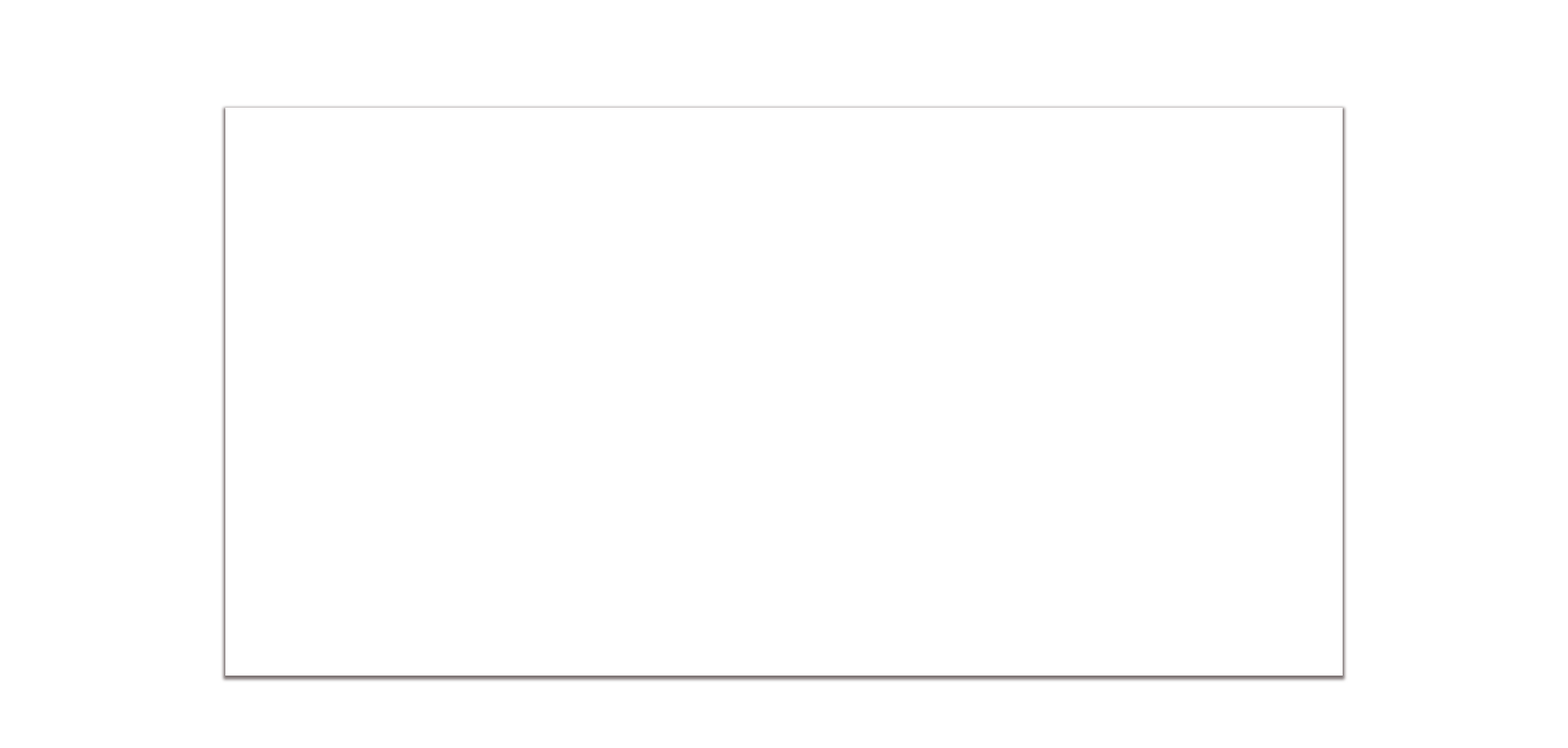
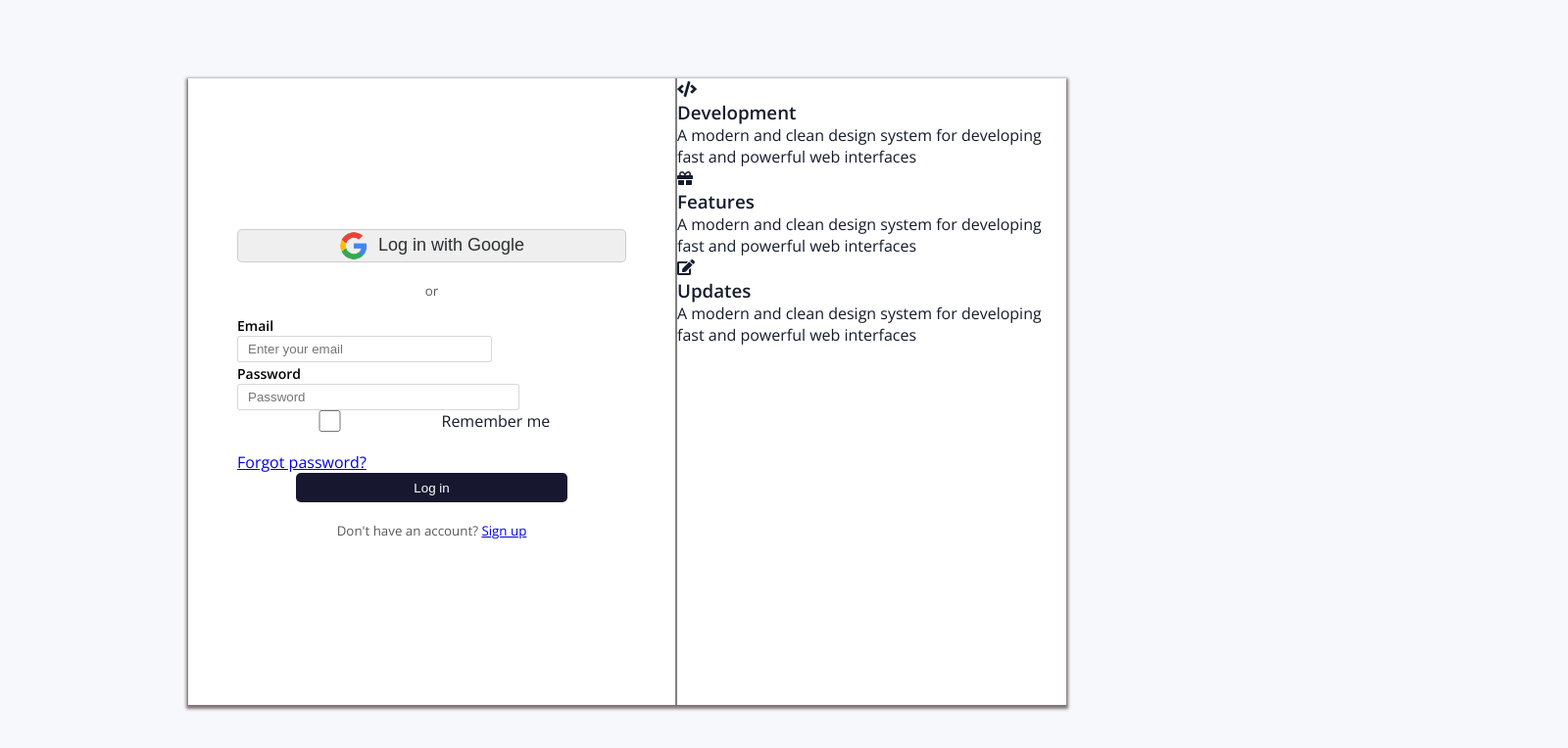
Before and after one commit to EngineerDanny/web_login_ui, a plain HTML site: page index.html in a window 1280 px wide. Shown: the whole page at 98% size, 1600 px wide, since content can reach past the window. Drawn offline with nearby package versions, Linux system fonts and the light colour scheme.

Commit message:
layout completion

```diff
--- a/index.html
+++ b/index.html
@@ -7,6 +7,10 @@
     <link rel="stylesheet" href="./style.css">
     <link rel="preconnect" href="https://fonts.gstatic.com">
     <link href="https://fonts.googleapis.com/css2?family=Open+Sans:wght@400;600&display=swap" rel="stylesheet">
+    <link rel="stylesheet" href="https://cdnjs.cloudflare.com/ajax/libs/font-awesome/5.15.1/css/all.min.css"
+        integrity="sha512-+4zCK9k+qNFUR5X+cKL9EIR+ZOhtIloNl9GIKS57V1MyNsYpYcUrUeQc9vNfzsWfV28IaLL3i96P9sdNyeRssA=="
+        crossorigin="anonymous" />
+
     <title>Login</title>
 </head>
 
@@ -15,20 +19,60 @@
     <div class="container">
         <div class="card">
 
-            <div class="login-section">
+            <form class="login-section">
 
-                <div class="google-login-btn">
-                    <img src="./google.png" alt="">
+                <button class="google-login-btn">
+                    <img src="./images/google.png" alt="Google Image">
+                    Log in with Google
+                </button>
+
+                <small>or</small>
+
+                <div class="form-control">
+                    <label class="email-txt" for="email">Email</label>
+                    <input type="email" id="email-id" placeholder="Enter your email">
                 </div>
 
 
-            </div>
+                <div class="form-control">
+                    <label class="password-txt" for="password">Password</label>
+                    <input type="password" id="password-id" placeholder="Password">
+                </div>
 
-            <div class="divider">
+                <div class="forgot-password-section">
+                    <input type="checkbox" id="remember">
+                    <label for="remember">Remember me</label>
+                    <a href="#">Forgot password?</a>
+                </div>
 
-            </div>
+                <button class="login-btn">Log in</button>
+                <small> Don't have an account? <a href="signup.com">Sign up</a></small>
+            </form>
 
             <div class="details-section">
+                <div class="feature">
+                    <i class="fas fa-code"></i>
+                    <h3>Development</h3>
+                    <p>A modern and clean design system for developing fast
+                        and powerful web interfaces
+                    </p>
+                </div>
+
+                <div class="feature">
+                    <i class="fas fa-gift"></i>
+                    <h3>Features</h3>
+                    <p>A modern and clean design system for developing fast
+                        and powerful web interfaces
+                    </p>
+                </div>
+
+                <div class="feature">
+                    <i class="fas fa-edit"></i>
+                    <h3>Updates</h3>
+                    <p>A modern and clean design system for developing fast
+                        and powerful web interfaces
+                    </p>
+                </div>
 
             </div>
 
--- a/style.css
+++ b/style.css
@@ -1,10 +1,20 @@
 * {
   margin: 0;
+  box-sizing: border-box;
+}
+
+body {
+  display: flex;
+  align-items: center;
+  justify-content: center;
+  height: 100vh;
+  background-color: #f7f8fc;
+  color: #141c2c;
+  font-family: "Open Sans", sans-serif;
 }
 
 .container {
   display: flex;
-  box-sizing: border-box;
   align-items: center;
   justify-content: center;
   height: 100vh;
@@ -12,8 +22,137 @@
 }
 
 .card {
-  padding: 10px;
-  height: 70%;
+  background-color: white;
+  padding: 0;
+  height: 80%;
   width: 70%;
+  display: flex;
+  margin: 0;
   box-shadow: 0 2px 3px 2px rgb(126, 117, 117);
 }
+
+.login-section {
+  flex: 1;
+  display: flex;
+  flex-direction: column;
+  justify-content: center;
+  align-items: flex-start;
+  border-right: 2px solid grey;
+  padding: 50px;
+  width: 100%;
+}
+
+.google-login-btn {
+  width: 100%;
+  display: flex;
+  border: 1px solid rgba(124, 124, 124, 0.301);
+  color: rgb(46, 47, 49);
+  font-size: large;
+  justify-content: center;
+  align-items: center;
+  border-radius: 5px;
+}
+
+.google-login-btn img {
+  height: 30px;
+  width: 30px;
+  margin-right: 10px;
+}
+
+.login-section small {
+  align-self: center;
+  margin: 20px 0 15px 0;
+  color: rgba(19, 19, 19, 0.7);
+}
+
+.email-txt {
+  font-weight: bolder;
+  font-size: 14px;
+  color: black;
+  margin-bottom: 5px;
+}
+
+.password-txt {
+  font-weight: bolder;
+  font-size: 14px;
+  color: black;
+  margin-bottom: 5px;
+}
+
+.login-section input {
+  width: 100%;
+  padding: 5px 30px 5px 10px !important;
+  border: 1px solid rgba(124, 124, 124, 0.301);
+  border-radius: 3px;
+}
+
+.forgot-password-section {
+  width: 100%;
+  display: grid;
+  grid-template-columns: 1fr 1fr;
+  gap: 20px;
+  justify-content: space-between;
+}
+
+.remember-me {
+  display: flex;
+  align-content: center;
+  justify-content: start;
+  align-items: center;
+}
+
+.checkbox {
+  width: 10px;
+  height: 10px;
+  border: 1px solid grey;
+  margin: 10px 10px 10px -5px;
+}
+
+.remember-me h4 {
+  font-size: 15px;
+  font-weight: 100;
+  color: rgb(80, 78, 78);
+}
+
+.forgot-password-section h6 {
+  justify-self: end;
+  align-self: center;
+  font-size: 15px;
+  font-weight: 900;
+  color: rgb(73, 73, 155);
+}
+
+.login-btn {
+  width: 70%;
+  color: white;
+  background-color: rgb(23, 23, 48);
+  border-radius: 5px;
+  padding: 2%;
+  border: 0;
+  justify-self: center;
+  align-self: center;
+}
+
+.login-btn:hover {
+  background-color: rgba(23, 23, 48, 0.7);
+}
+
+.signup-link {
+  align-self: center;
+  margin-top: 50px;
+  font-size: 15px;
+}
+
+.signup-link a {
+  border: 0;
+}
+.divider {
+  height: 100px;
+  align-self: center;
+  width: 25px;
+  color: black;
+}
+
+.details-section {
+  flex: 1;
+}
```
